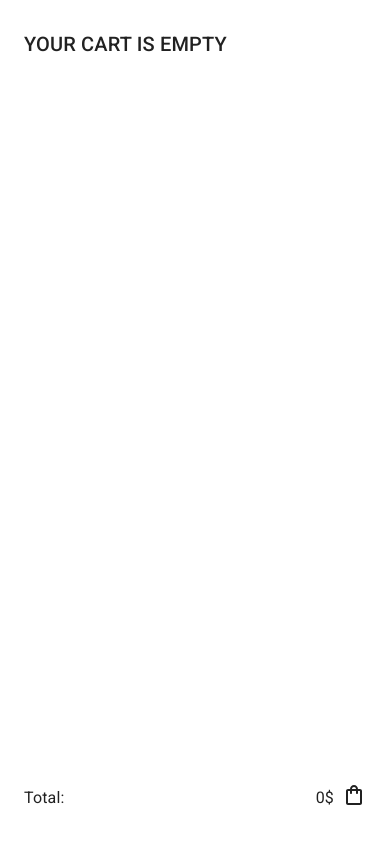
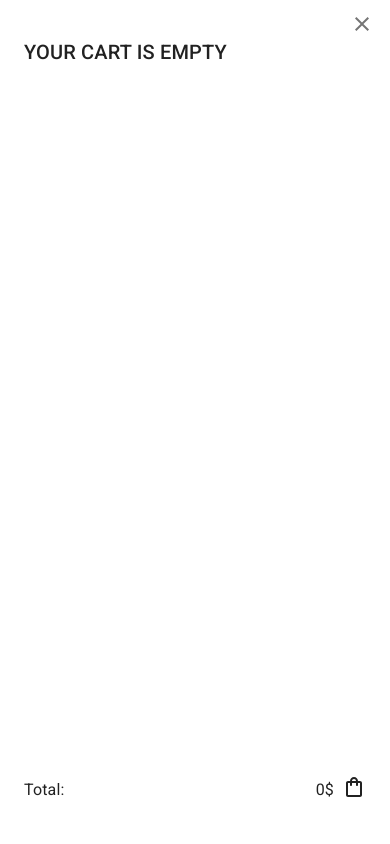
Before and after one commit to seguramaria/plant-web-app, a React (Vite) app: page / in a window 390 px wide. Both pictures are taken after a click on the button "(0)". Shown: the top 844 px of the page. Built offline with nearby package versions, Linux system fonts and the light colour scheme.

Commit message:
add button to close modal on mobile

```diff
--- a/src/components/Header.jsx
+++ b/src/components/Header.jsx
@@ -76,6 +76,7 @@ const Header = ({
             <ShoppingCart
               cart={cart}
               clearCart={clearCart}
+              close={() => setIsCartOpen(false)}
               decreaseQuantity={decreaseQuantity}
               increaseQuantity={increaseQuantity}
               removeProductFromCart={removeProductFromCart}
--- a/src/components/ProductCard.jsx
+++ b/src/components/ProductCard.jsx
@@ -50,7 +50,7 @@ const Product = ({
             </Typography>
           </CardContent>
         </CardActionArea>
-        <CardActions>
+        <CardActions sx={{ height: '3.5rem' }}>
           {quantity > 0 ? (
             <Box sx={{ display: 'flex', alignItems: 'center' }}>
               <IconButton
--- a/src/components/ShoppingCart.jsx
+++ b/src/components/ShoppingCart.jsx
@@ -1,4 +1,6 @@
 import PropTypes from 'prop-types';
+import CloseIcon from '@mui/icons-material/Close';
+import IconButton from '@mui/material/IconButton';
 import ShoppingCartItem from './ShoppingCartItem';
 import ShoppingBagOutlinedIcon from '@mui/icons-material/ShoppingBagOutlined';
 import { Button, Stack, Typography } from '@mui/material';
@@ -8,6 +10,7 @@ import useMediaQuery from '@mui/material/useMediaQuery';
 const ShoppingCart = ({
   cart,
   clearCart,
+  close,
   decreaseQuantity,
   increaseQuantity,
   removeProductFromCart,
@@ -28,11 +31,26 @@ const ShoppingCart = ({
       sx={{
         width: isDesktop ? 400 : '100vw',
         height: '100%',
-        padding: '1rem 1.5rem',
+        padding: '1.5rem 1.5rem',
         alignItems: 'flex-start',
         justifyContent: 'space-between',
+        position: 'relative',
       }}
     >
+      {!isDesktop && (
+        <IconButton
+          variant='text'
+          color='text.secondary'
+          onClick={() => close()}
+          sx={{
+            top: '0.25rem',
+            right: '0.5rem',
+            position: 'absolute',
+          }}
+        >
+          <CloseIcon size='small' />
+        </IconButton>
+      )}
       {isEmpty ? (
         <Stack
           sx={{
@@ -116,6 +134,7 @@ const ShoppingCart = ({
 ShoppingCart.propTypes = {
   cart: PropTypes.array.isRequired,
   clearCart: PropTypes.func.isRequired,
+  close: PropTypes.func.isRequired,
   decreaseQuantity: PropTypes.func.isRequired,
   increaseQuantity: PropTypes.func.isRequired,
   removeProductFromCart: PropTypes.func.isRequired,
```
